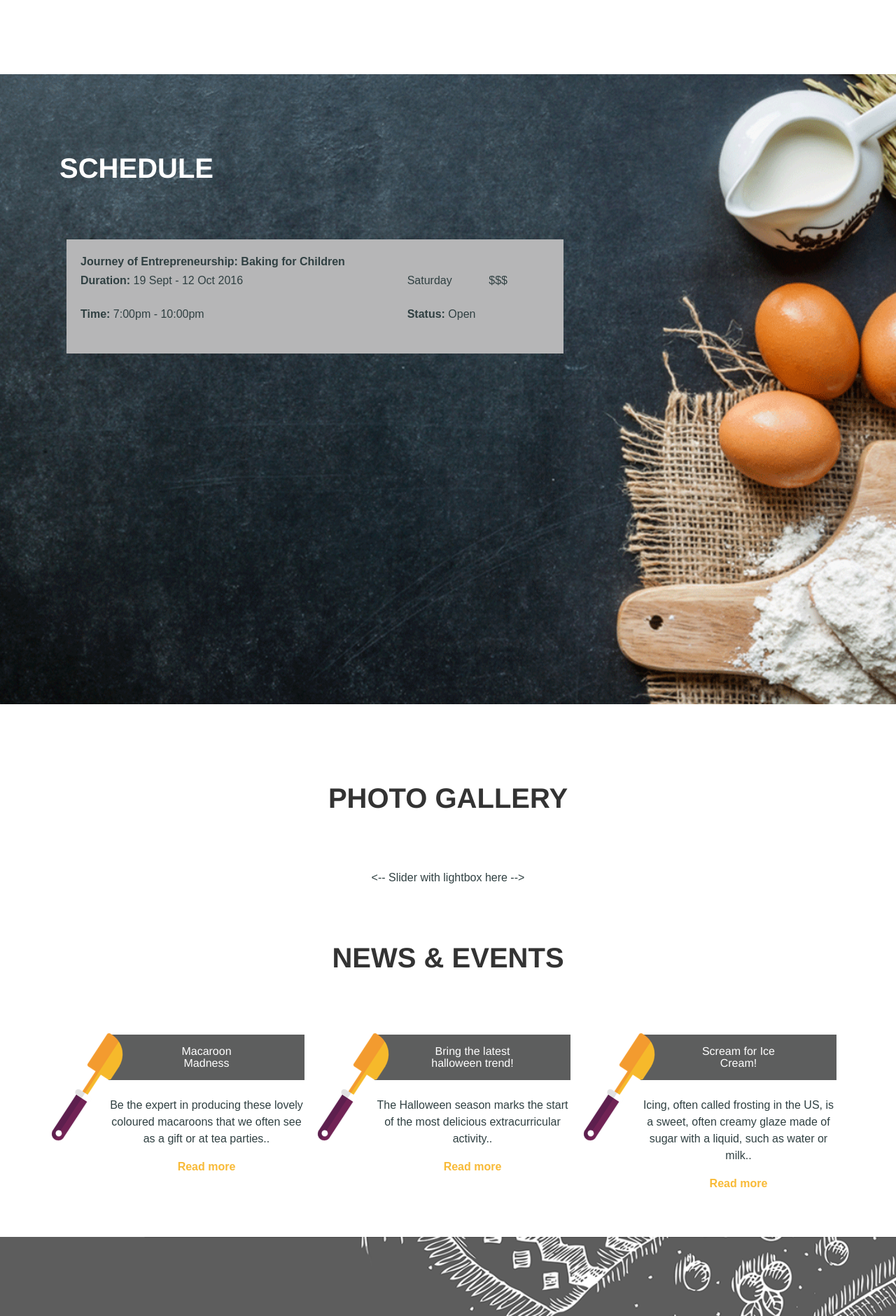
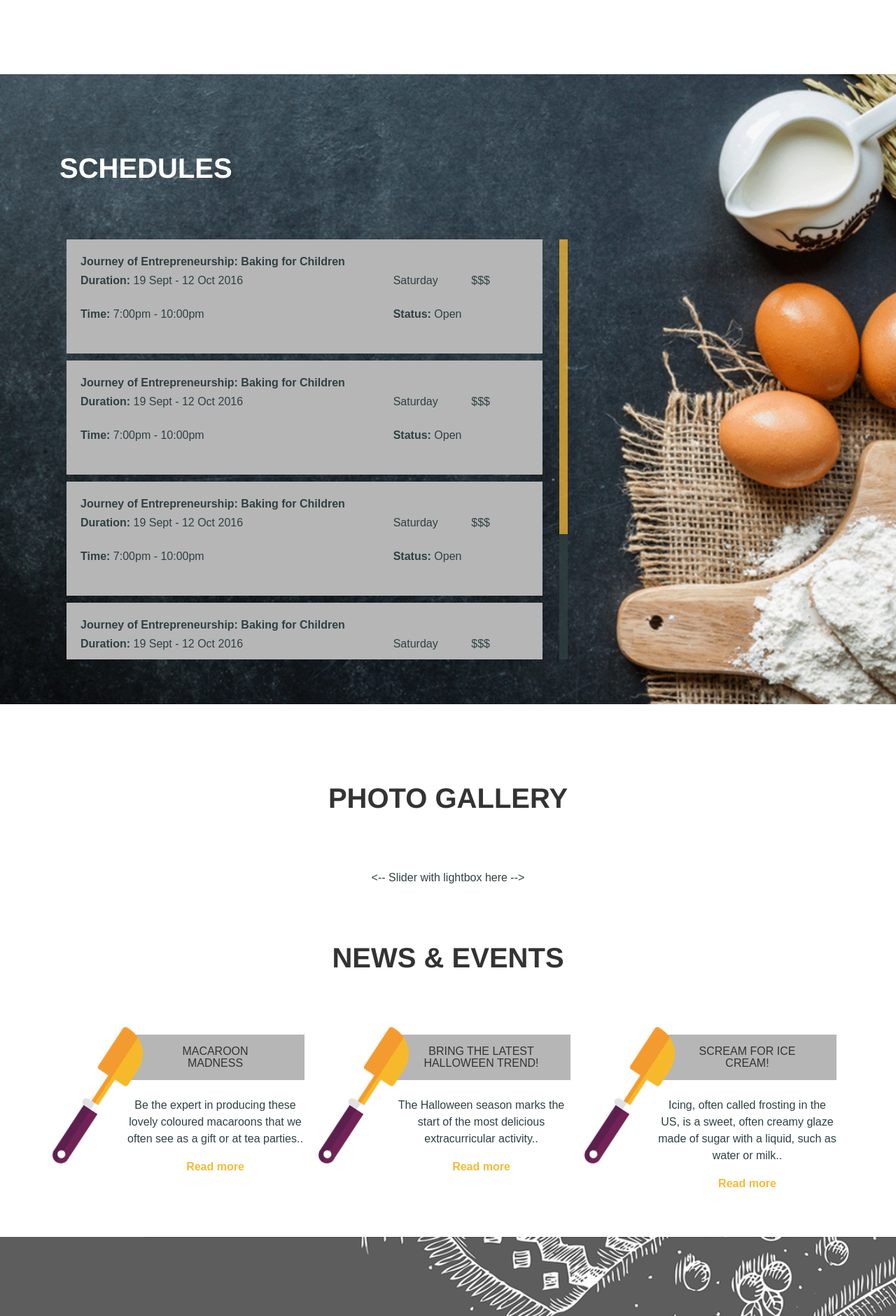
Before and after one commit to paralikha/culinary-sg, a PHP site: page / in a window 1280 px wide. Shown: the part 1898-3778 px from the top of the page at 70% size. Run offline with PHP 8.4, Linux system fonts and the light colour scheme; some libraries are stand-ins or nearby versions.

Commit message:
news and gallery style

```diff
--- a/index.html
+++ b/index.html
@@ -153,10 +153,78 @@
         <div class="section" id="h-schedule">
             <div class="wrapper">
                 <div class="container">
-                    <h1 class="m-b-8 text-white">Schedule</h1>
+                    <h1 class="m-b-8 text-white">Schedules</h1>
                     <div class="row">
                         <div class="col-md-8">
                             <div class="sched-content mCustomScrollbar">
+                                <article>
+                                    <p><strong>Journey of Entrepreneurship: Baking for Children</strong></p>
+                                    <div class="column m-b-2">
+                                        <div class="row">
+                                            <div class="col-md-8"><p><strong>Duration:</strong> 19 Sept - 12 Oct 2016</p></div>
+                                            <div class="col-md-2"><p>Saturday</p></div>
+                                            <div class="col-md-2"><p>$$$</p></div>
+                                        </div>
+                                    </div>
+                                    <div class="column m-b-2">
+                                        <div class="row">
+                                            <div class="col-md-8"><p><strong>Time:</strong> 7:00pm - 10:00pm</p></div>
+                                            <div class="col-md-4"><p><strong>Status:</strong> Open</p></div>
+                                        </div>
+                                    </div>
+                                </article>
+
+                                <article>
+                                    <p><strong>Journey of Entrepreneurship: Baking for Children</strong></p>
+                                    <div class="column m-b-2">
+                                        <div class="row">
+                                            <div class="col-md-8"><p><strong>Duration:</strong> 19 Sept - 12 Oct 2016</p></div>
+                                            <div class="col-md-2"><p>Saturday</p></div>
+                                            <div class="col-md-2"><p>$$$</p></div>
+                                        </div>
+                                    </div>
+                                    <div class="column m-b-2">
+                                        <div class="row">
+                                            <div class="col-md-8"><p><strong>Time:</strong> 7:00pm - 10:00pm</p></div>
+                                            <div class="col-md-4"><p><strong>Status:</strong> Open</p></div>
+                                        </div>
+                                    </div>
+                                </article>
+
+                                <article>
+                                    <p><strong>Journey of Entrepreneurship: Baking for Children</strong></p>
+                                    <div class="column m-b-2">
+                                        <div class="row">
+                                            <div class="col-md-8"><p><strong>Duration:</strong> 19 Sept - 12 Oct 2016</p></div>
+                                            <div class="col-md-2"><p>Saturday</p></div>
+                                            <div class="col-md-2"><p>$$$</p></div>
+                                        </div>
+                                    </div>
+                                    <div class="column m-b-2">
+                                        <div class="row">
+                                            <div class="col-md-8"><p><strong>Time:</strong> 7:00pm - 10:00pm</p></div>
+                                            <div class="col-md-4"><p><strong>Status:</strong> Open</p></div>
+                                        </div>
+                                    </div>
+                                </article>
+
+                                <article>
+                                    <p><strong>Journey of Entrepreneurship: Baking for Children</strong></p>
+                                    <div class="column m-b-2">
+                                        <div class="row">
+                                            <div class="col-md-8"><p><strong>Duration:</strong> 19 Sept - 12 Oct 2016</p></div>
+                                            <div class="col-md-2"><p>Saturday</p></div>
+                                            <div class="col-md-2"><p>$$$</p></div>
+                                        </div>
+                                    </div>
+                                    <div class="column m-b-2">
+                                        <div class="row">
+                                            <div class="col-md-8"><p><strong>Time:</strong> 7:00pm - 10:00pm</p></div>
+                                            <div class="col-md-4"><p><strong>Status:</strong> Open</p></div>
+                                        </div>
+                                    </div>
+                                </article>
+
                                 <article>
                                     <p><strong>Journey of Entrepreneurship: Baking for Children</strong></p>
                                     <div class="column m-b-2">
@@ -196,7 +264,7 @@
                                 <img src="resources/images/s1.png">
                             </div>
                             <div class="s2">
-                                <h3 class="text-white bg-secondary p-1-5 m-b-2 m-t-3 text-light-weight">Macaroon <br> Madness</h3>
+                                <h3 class="bg-light n-e-f p-1-5 m-b-2 m-t-3 text-light-weight">Macaroon <br> Madness</h3>
                                 <p>Be the expert in producing these lovely coloured macaroons that we often see as a gift or at tea  parties..</p>
                                 <a class="text-primary text-black-weight" href="#">Read more</a>
                             </div>
@@ -206,7 +274,7 @@
                                 <img src="resources/images/s1.png">
                             </div>
                             <div class="s2">
-                                <h3 class="text-white bg-secondary p-1-5 m-b-2 m-t-3">Bring the latest <br> halloween trend!</h3>
+                                <h3 class="bg-light n-e-f p-1-5 m-b-2 m-t-3">Bring the latest <br> halloween trend!</h3>
                                 <p>The Halloween season marks the start of the most delicious extracurricular activity..</p>
                                 <a class="text-primary text-black-weight" href="#">Read more</a>
                             </div>
@@ -216,7 +284,7 @@
                                 <img src="resources/images/s1.png">
                             </div>
                             <div class="s2">
-                                <h3 class="text-white bg-secondary p-1-5 m-b-2 m-t-3">Scream for Ice <br> Cream!</h3>
+                                <h3 class="bg-light n-e-f p-1-5 m-b-2 m-t-3">Scream for Ice <br> Cream!</h3>
                                 <p>Icing, often called frosting in the US, is a sweet, often creamy glaze made of sugar with a liquid, such as water or milk..</p>
                                 <a class="text-primary text-black-weight" href="#">Read more</a>
                             </div>
--- a/resources/sass/_typography.scss
+++ b/resources/sass/_typography.scss
@@ -129,3 +129,8 @@ p {
 		font-weight: 900;
 	}
 }
+
+.n-e-f {
+	font-family: $secondary-font-family !important;
+	text-transform: uppercase;
+}
--- a/resources/sass/partials/_home.scss
+++ b/resources/sass/partials/_home.scss
@@ -201,14 +201,14 @@
 
     .s1 {
         display: table-cell;
-        width: 50px;
+        width: 75px;
         font-size: 100%;
         vertical-align: top;
 
         img {
-            max-width: 110px;
+            max-width: 140px;
             position: absolute;
-            top: 42px;
+            top: 32px;
             left: 0;
         }
     }
```
Also changed, not shown: dist/css/app.min.css.
